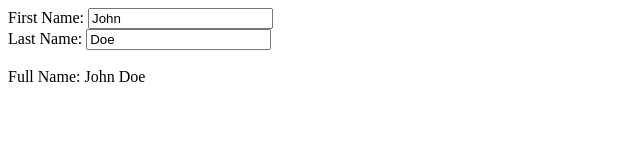
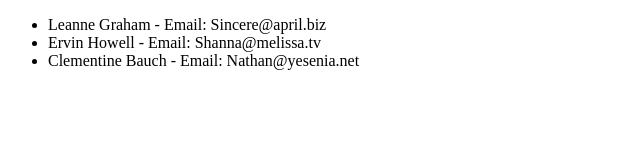
Before and after one commit to elyesturki/user-Management-AngularJS-And-CRUD-System, a website: page app/index.html in a window 1280 px wide. Shown: the whole page, without its empty margins (0-640 px from the left). Drawn offline with nearby package versions, Linux system fonts and the light colour scheme.

Commit message:
Get list of users from controller and show it in View , use directive ng-repeat (AngularJs)

```diff
--- a/app/index.html
+++ b/app/index.html
@@ -4,12 +4,13 @@
 <script src="app.js"></script>
 <body>
 
-<div ng-app="myApp" ng-controller="myCtrl">
+<div ng-app="myApp" ng-controller="usersCtrl">
 
-First Name: <input type="text" ng-model="firstName"><br>
-Last Name: <input type="text" ng-model="lastName"><br>
-<br>
-Full Name: {{firstName + " " + lastName}}
+<ul>
+  <li ng-repeat="item in users">
+    {{ item.name + " - Email: " + item.email }}
+  </li>
+</ul>
 
 </div>
 
--- a/app/js/controller.js
+++ b/app/js/controller.js
@@ -1,4 +1,7 @@
-app.controller('myCtrl', function($scope) {
-  $scope.firstName= "John";
-  $scope.lastName= "Doe";
+app.controller('usersCtrl', function($scope) {
+  $scope.users = [
+    {name:"Leanne Graham",email:"Sincere@april.biz"},
+    {name:"Ervin Howell",email:"Shanna@melissa.tv"},
+    {name:"Clementine Bauch",email:"Nathan@yesenia.net"}
+  ];
 });
```
